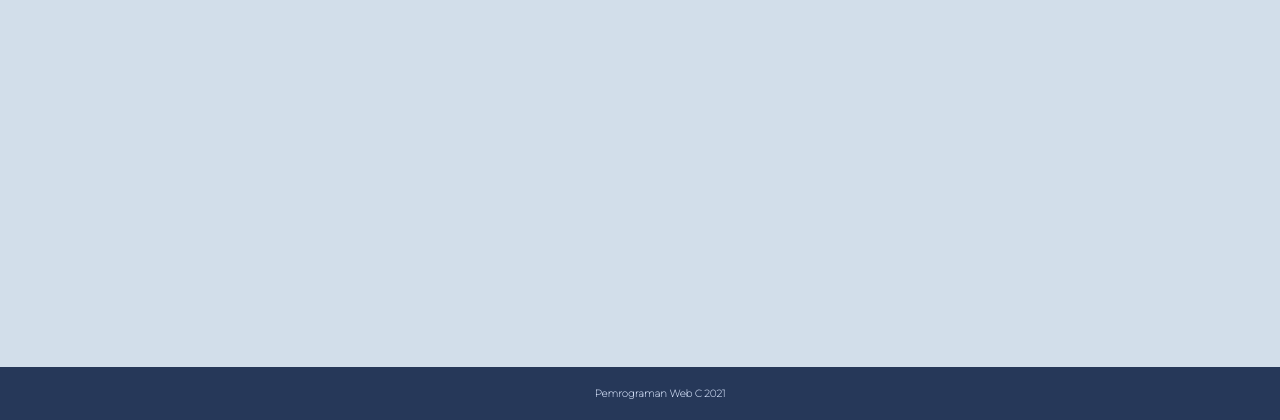
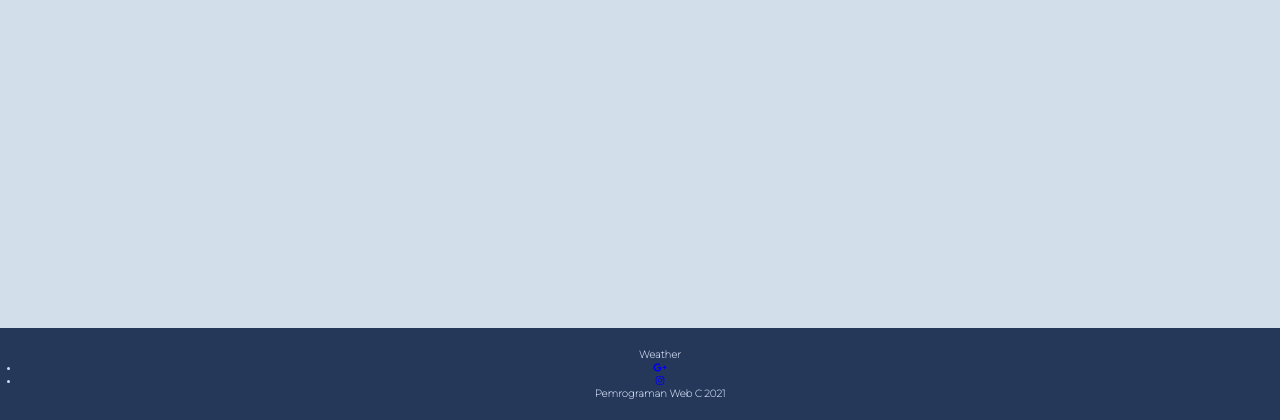
Before and after one commit to TrivileoniTompunu/UAS-Pemrograman-Web-Kelompok-3-C, a PHP site: page /about.php in a window 1280 px wide. Shown: the part 440-860 px from the top of the page. Run offline with PHP 8.4, Linux system fonts and the light colour scheme; a user stored in the database is signed in.

Commit message:
Update about.php

```diff
--- a/UAS/about.php
+++ b/UAS/about.php
@@ -9,6 +9,7 @@ if(isset($_SESSION['id']) && isset($_SESSION['username'])){
 <head>
     <title>Weather</title>
     <link href="https://fonts.googleapis.com/css2?family=Montserrat:wght@100&family=Poiret+One&display=swap" rel="stylesheet">
+    <link rel="stylesheet" href="https://stackpath.bootstrapcdn.com/font-awesome/4.7.0/css/font-awesome.min.css">
     <link rel="stylesheet" href="home.css" />
 </head>
 <body>
@@ -48,7 +49,16 @@ if(isset($_SESSION['id']) && isset($_SESSION['username'])){
     </div>
 
     <footer>
-        <p> Pemrograman Web C <script>document.write(new Date().getFullYear());</script></p>
+        <div class="footer-content">
+        <h4>Weather</h4>
+        <ul class="socials">
+            <li><a href="https://www.unsrat.ac.id/" target="blank"><i class="fa fa-google-plus"></i></a></li>
+            <li><a href="https://www.instagram.com/unsrat1961/" target="blank"><i class="fa fa-instagram"></i></a></li>
+        </ul>
+        </div>
+        <div class="footer-bottom">
+            <p> Pemrograman Web C <script>document.write(new Date().getFullYear());</script></p>
+        </div>
 </footer>
 
     <script src="my.js"></script>
```
